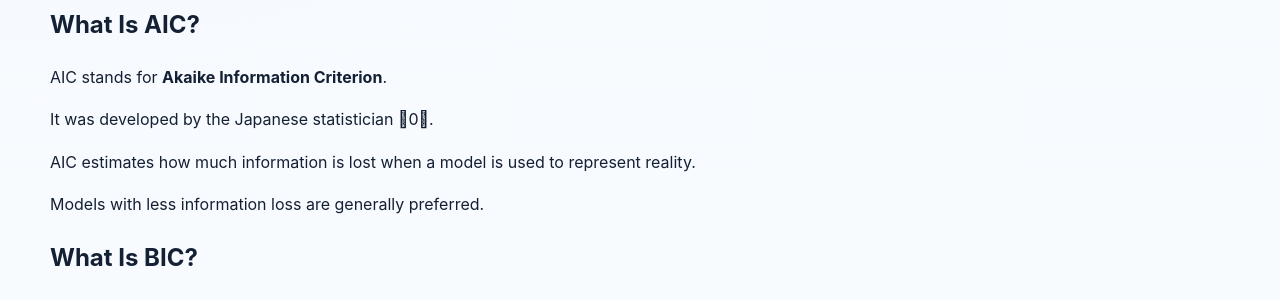
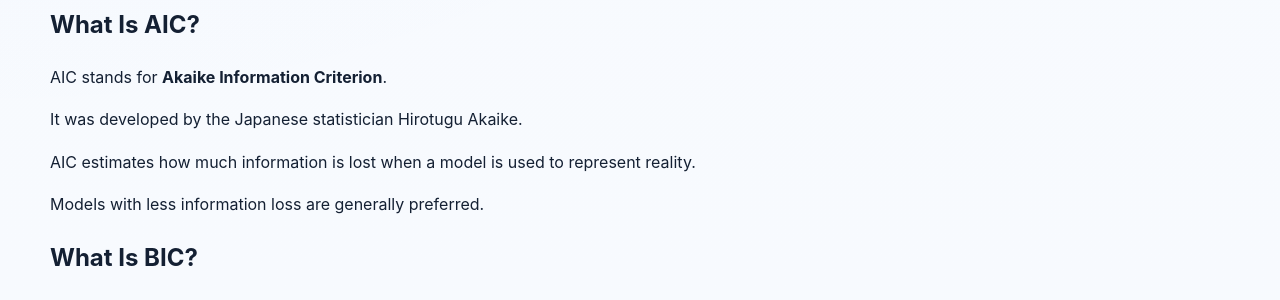
Before and after one commit to ammar-homaida-statistics/easystatisticsacademy, a Jekyll site: the page built from modeling/model-fit-comparison/aic-bic/index.md, in a window 1280 px wide and 900 px high, scrolled down 1074 px. Shown: the part 151-451 px from the top of the window. Built offline with Jekyll 4.4.1, drawn with Linux system fonts in a browser that asks for light colours.

Commit message:
Restore final missing expression or historical attribution in aic-bic

```diff
--- a/modeling/model-fit-comparison/aic-bic/index.md
+++ b/modeling/model-fit-comparison/aic-bic/index.md
@@ -131,7 +131,7 @@ sidebar: false
 
     <p>
       It was developed by the Japanese statistician
-      0.
+      Hirotugu Akaike.
     </p>
 
     <p>
```
